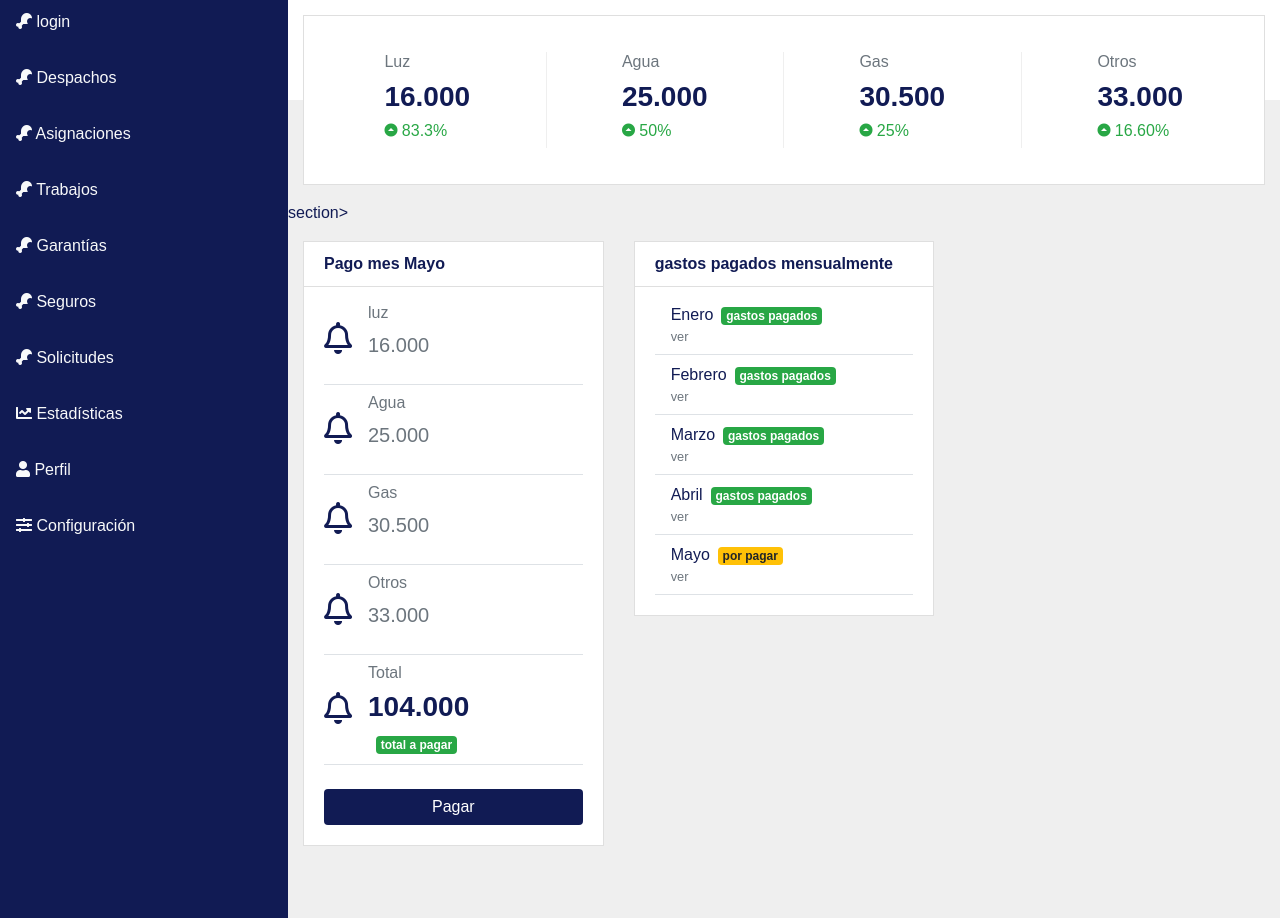
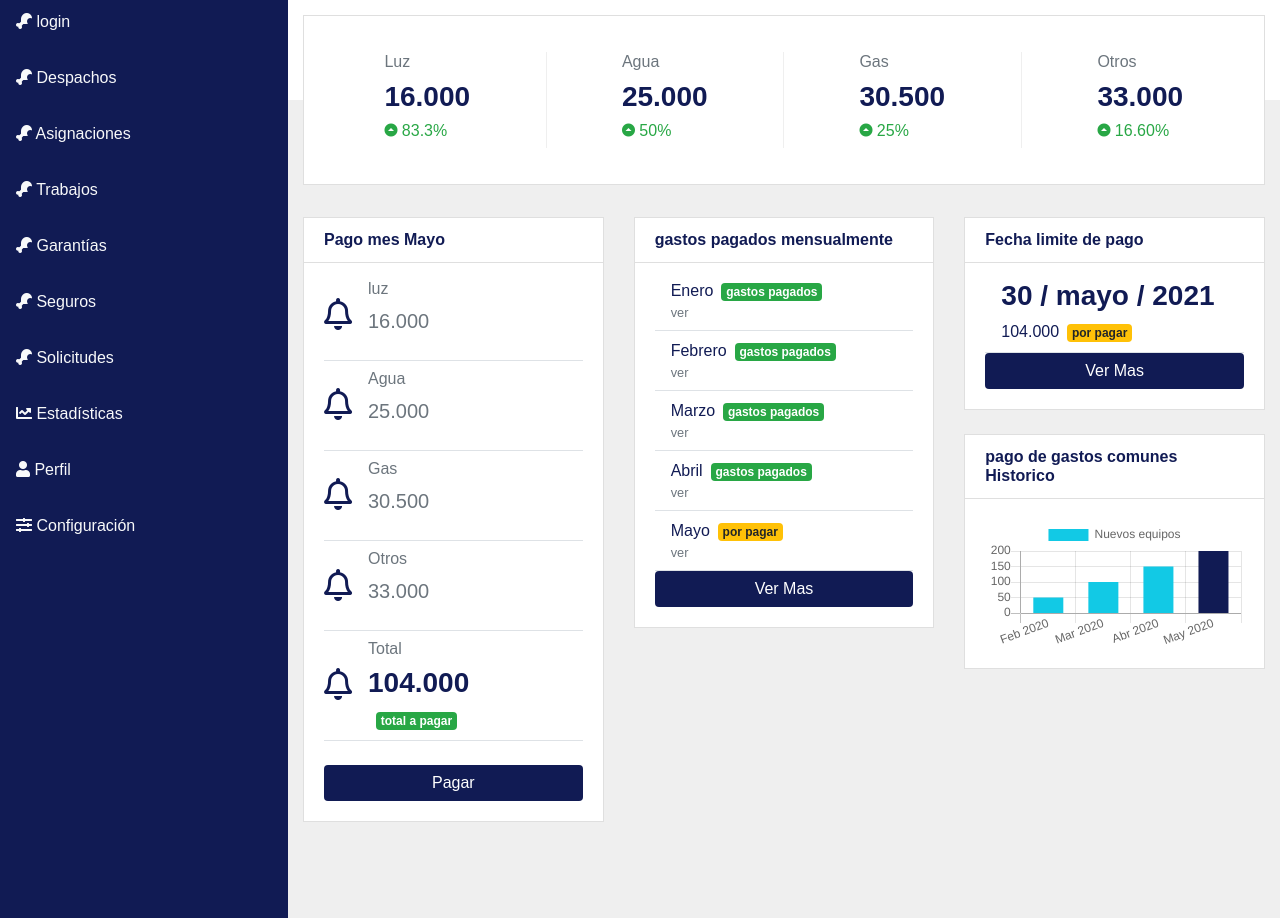
Before and after one commit to nicoloSP97/IS_grupo6, a PHP site: page /detallesgastos.php in a window 1280 px wide. Shown: the part 260-1178 px from the top of the page. Run offline with PHP 8.4, Linux system fonts and the light colour scheme; some libraries are stand-ins or nearby versions; some web fonts are replaced.

Commit message:
modificacion

```diff
--- a/partes/detallesgastos.php
+++ b/partes/detallesgastos.php
@@ -37,6 +37,7 @@
                                         </div>
                     </div>
                 </section>
+
                 <section class="bg-mix py-3">
                 <div class="container">
                     <div class="card rounded-0">
@@ -78,7 +79,7 @@
                 </div>
               </section>
 
-              section>
+              <section>
                   <div class="container">
                       <div class="row">
 
@@ -154,8 +155,6 @@
                                 </div>
                             </div>
 
-
-
                             <!-- parte de gastos pagados-->
                           </div>
                             <div class="col-lg-4 my-3">
@@ -212,3 +211,103 @@
                                           <small class="d-block text-muted">ver</small>
                                         </div>
                                     </div>
+
+
+
+
+                                    <button class="btn btn-primary w-100">Ver Mas</button>
+                                </div>
+                            </div>
+
+                            <!-- fecha limite de pago-->
+                            </div>
+                            <div class="col-lg-4 my-3">
+                            <div class="card rounded-0">
+                                <div class="card-header bg-light">
+                                    <h6 class="font-weight-bold mb-0">Fecha limite de pago</h6>
+                                </div>
+                                <div class="card-body pt-2">
+                                    <div class="d-flex border-bottom py-2">
+                                        <div class="d-flex mr-3">
+
+                                        </div>
+                                        <div class="align-self-center">
+                                        <h3 class="font-weight-bold">30 / mayo / 2021</h3>
+                                        <h6 class="d-inline-block mb-0">104.000</h6><span class="badge badge-warning ml-2">por pagar</span>
+
+                                        </div>
+                                    </div>
+
+
+
+                                    <button class="btn btn-primary w-100">Ver Mas</button>
+                                </div>
+                            </div>
+                            <br>
+                            <div class="card rounded-0">
+                                  <div class="card-header bg-light">
+                                    <h6 class="font-weight-bold mb-0">pago de gastos comunes Historico</h6>
+                                  </div>
+                                  <div class="card-body">
+                                    <canvas id="myChart" width="300" height="150"></canvas>
+                                  </div>
+                              </div>
+
+                      </div>
+                      </div>
+
+                  </div>
+
+
+              </section>
+
+        </div>
+
+        </div>
+    </div>
+
+    <!-- Optional JavaScript -->
+    <!-- jQuery first, then Popper.js, then Bootstrap JS -->
+    <script src="https://code.jquery.com/jquery-3.3.1.slim.min.js"
+        integrity="sha384-q8i/X+965DzO0rT7abK41JStQIAqVgRVzpbzo5smXKp4YfRvH+8abtTE1Pi6jizo"
+        crossorigin="anonymous"></script>
+    <script src="https://cdnjs.cloudflare.com/ajax/libs/popper.js/1.14.7/umd/popper.min.js"
+        integrity="sha384-UO2eT0CpHqdSJQ6hJty5KVphtPhzWj9WO1clHTMGa3JDZwrnQq4sF86dIHNDz0W1"
+        crossorigin="anonymous"></script>
+    <script src="https://stackpath.bootstrapcdn.com/bootstrap/4.3.1/js/bootstrap.min.js"
+        integrity="sha384-JjSmVgyd0p3pXB1rRibZUAYoIIy6OrQ6VrjIEaFf/nJGzIxFDsf4x0xIM+B07jRM"
+        crossorigin="anonymous"></script>
+        <script src="https://cdn.jsdelivr.net/npm/chart.js@2.9.3/dist/Chart.min.js" integrity="sha256-R4pqcOYV8lt7snxMQO/HSbVCFRPMdrhAFMH+vr9giYI=" crossorigin="anonymous"></script>
+        <script>
+            var ctx = document.getElementById('myChart').getContext('2d');
+            var myChart = new Chart(ctx, {
+                type: 'bar',
+                data: {
+                    labels: ['Feb 2020', 'Mar 2020', 'Abr 2020', 'May 2020'],
+                    datasets: [{
+                        label: 'Nuevos equipos',
+                        data: [50, 100, 150, 200],
+                        backgroundColor: [
+                            '#12C9E5',
+                            '#12C9E5',
+                            '#12C9E5',
+                            '#111B54'
+                        ],
+                        maxBarThickness: 30,
+                        maxBarLength: 2
+                    }]
+                },
+                options: {
+                    scales: {
+                        yAxes: [{
+                            ticks: {
+                                beginAtZero: true
+                            }
+                        }]
+                    }
+                }
+            });
+            </script>
+</body>
+
+</html>
```
